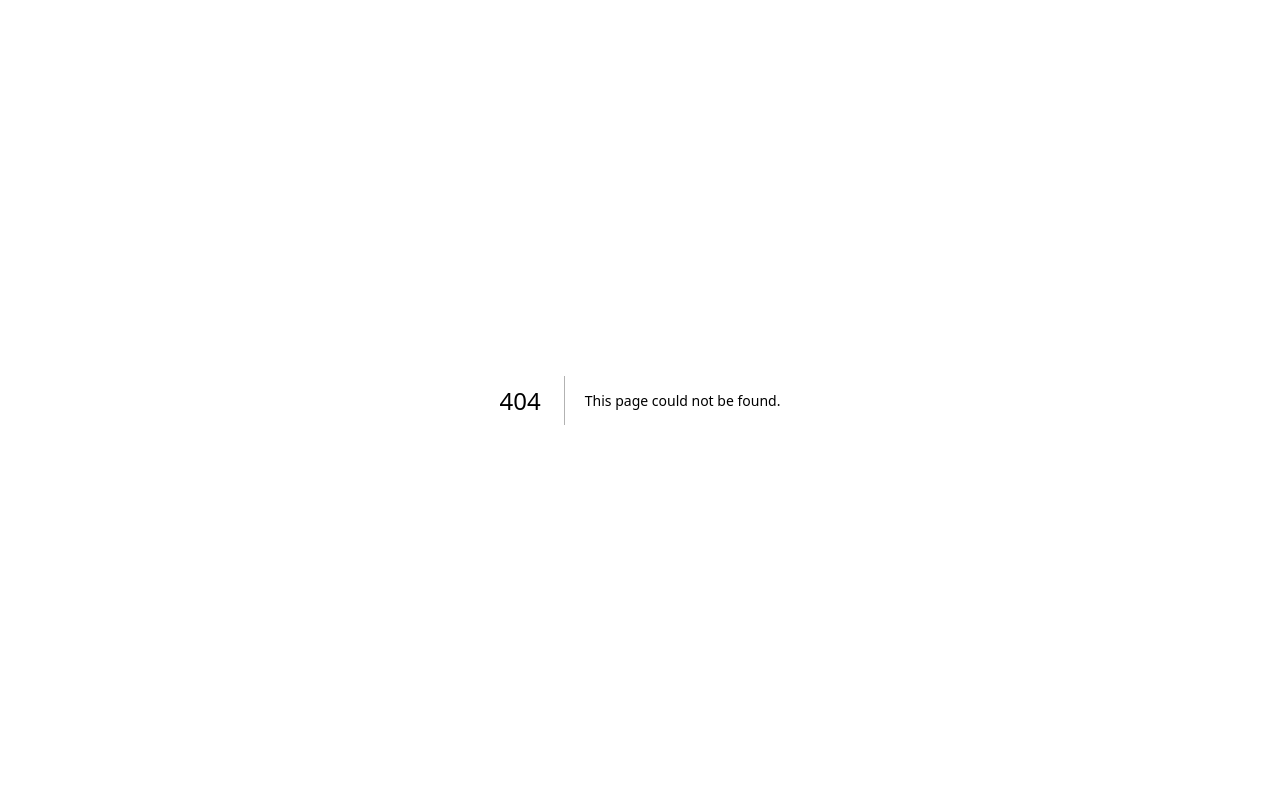
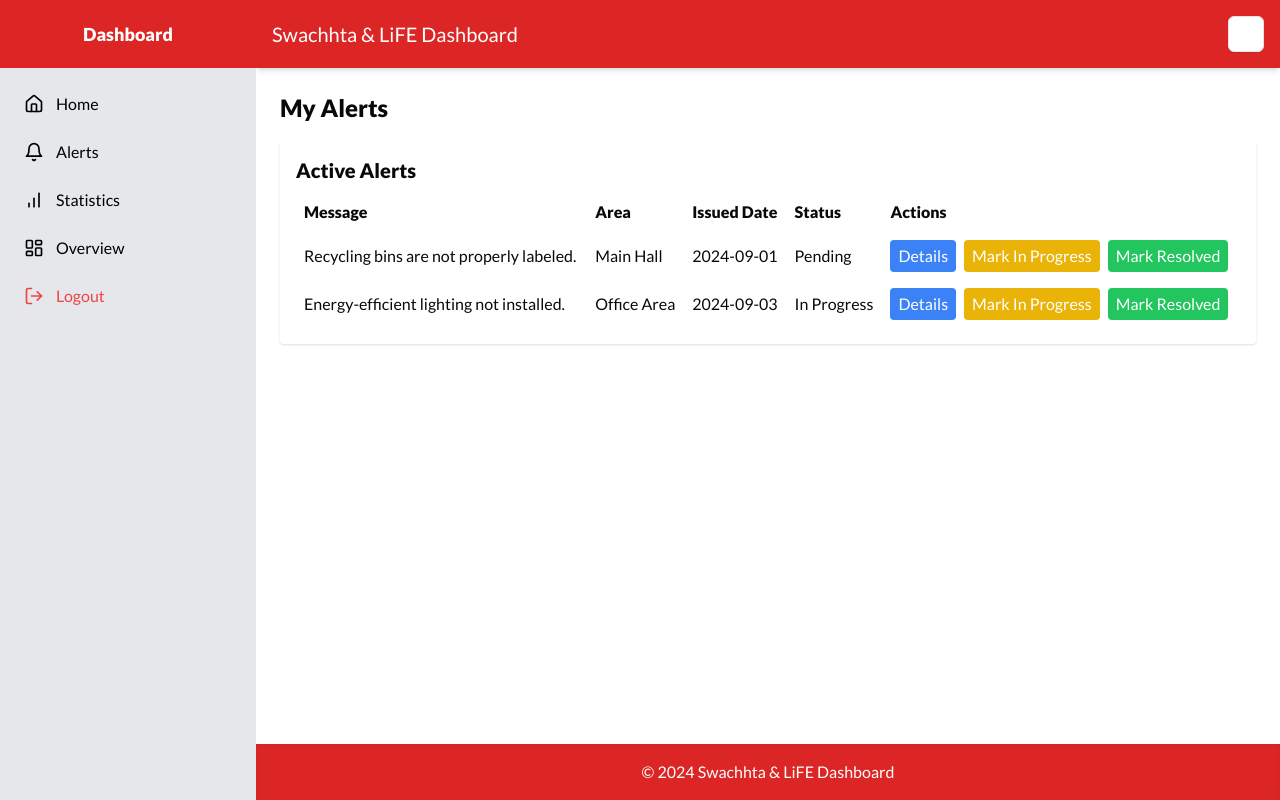
Before and after one commit to AyushKatre05/Swachhta---LiFE-Dashboard, a Next.js app: page /dashboard/staffAlerts in a window 1280 px wide. Before the commit this address had no page. Built offline with nearby package versions, Linux system fonts and the light colour scheme.

Commit message:
static alert

```diff
--- /dev/null
+++ b/src/app/(pages)/dashboard/staffAlerts/page.js
@@ -0,0 +1,124 @@
+'use client'
+import React, { useState } from 'react';
+
+function StaffAlertsSection() {
+  const [alerts, setAlerts] = useState([
+    {
+      id: 1,
+      message: "Recycling bins are not properly labeled.",
+      area: "Main Hall",
+      issuedDate: "2024-09-01",
+      status: "Pending",
+      details: "Recycling bins in the main hall are missing labels. Please label them correctly.",
+      assignedTo: "John Doe",
+      updates: []
+    },
+    {
+      id: 2,
+      message: "Energy-efficient lighting not installed.",
+      area: "Office Area",
+      issuedDate: "2024-09-03",
+      status: "In Progress",
+      details: "The office area is lacking energy-efficient lighting. Please install the required lights.",
+      assignedTo: "Jane Smith",
+      updates: [
+        { date: "2024-09-05", comment: "Order placed for lighting." }
+      ]
+    },
+  ]);
+
+  const handleStatusUpdate = (alertId, newStatus, comment) => {
+    setAlerts(prevAlerts =>
+      prevAlerts.map(alert =>
+        alert.id === alertId
+          ? { ...alert, status: newStatus, updates: [...alert.updates, { date: new Date().toISOString().split('T')[0], comment }] }
+          : alert
+      )
+    );
+  };
+
+  return (
+    <section id="alerts" className="mb-8">
+      <h2 className="text-2xl font-bold mb-4">My Alerts</h2>
+      <div className="bg-white p-4 rounded shadow mb-6">
+        <h3 className="text-xl font-semibold mb-2">Active Alerts</h3>
+        <table className="w-full text-left">
+          <thead>
+            <tr>
+              <th className="p-2">Message</th>
+              <th className="p-2">Area</th>
+              <th className="p-2">Issued Date</th>
+              <th className="p-2">Status</th>
+              <th className="p-2">Actions</th>
+            </tr>
+          </thead>
+          <tbody>
+            {alerts.map(alert => (
+              <tr key={alert.id}>
+                <td className="p-2">{alert.message}</td>
+                <td className="p-2">{alert.area}</td>
+                <td className="p-2">{alert.issuedDate}</td>
+                <td className="p-2">{alert.status}</td>
+                <td className="p-2">
+                  <button
+                    onClick={() => document.getElementById(`details-${alert.id}`).classList.toggle('hidden')}
+                    className="bg-blue-500 text-white px-2 py-1 rounded"
+                  >
+                    Details
+                  </button>
+                  <button
+                    onClick={() => handleStatusUpdate(alert.id, 'In Progress', 'Started working on it')}
+                    className="bg-yellow-500 text-white px-2 py-1 rounded ml-2"
+                  >
+                    Mark In Progress
+                  </button>
+                  <button
+                    onClick={() => handleStatusUpdate(alert.id, 'Resolved', 'Issue resolved')}
+                    className="bg-green-500 text-white px-2 py-1 rounded ml-2"
+                  >
+                    Mark Resolved
+                  </button>
+                </td>
+              </tr>
+            ))}
+          </tbody>
+        </table>
+      </div>
+
+      {alerts.map(alert => (
+        <div id={`details-${alert.id}`} key={alert.id} className="bg-white p-4 rounded shadow mb-6 hidden">
+          <h3 className="text-xl font-semibold mb-2">Alert Details</h3>
+          <p><strong>Message:</strong> {alert.message}</p>
+          <p><strong>Area:</strong> {alert.area}</p>
+          <p><strong>Issued Date:</strong> {alert.issuedDate}</p>
+          <p><strong>Status:</strong> {alert.status}</p>
+          <p><strong>Details:</strong> {alert.details}</p>
+          <div className="mt-4">
+            <h4 className="text-lg font-semibold mb-2">Updates</h4>
+            <ul className="list-disc pl-5">
+              {alert.updates.map((update, index) => (
+                <li key={index}>{update.date}: {update.comment}</li>
+              ))}
+            </ul>
+          </div>
+          <div className="mt-4">
+            <h4 className="text-lg font-semibold mb-2">Add Comment</h4>
+            <textarea
+              rows="3"
+              className="w-full p-2 border border-gray-300 rounded mb-2"
+              placeholder="Add your comments here"
+            ></textarea>
+            <button
+              onClick={() => handleStatusUpdate(alert.id, alert.status, document.querySelector(`#details-${alert.id} textarea`).value)}
+              className="bg-blue-500 text-white px-4 py-2 rounded"
+            >
+              Submit Comment
+            </button>
+          </div>
+        </div>
+      ))}
+    </section>
+  );
+}
+
+export default StaffAlertsSection;
```
